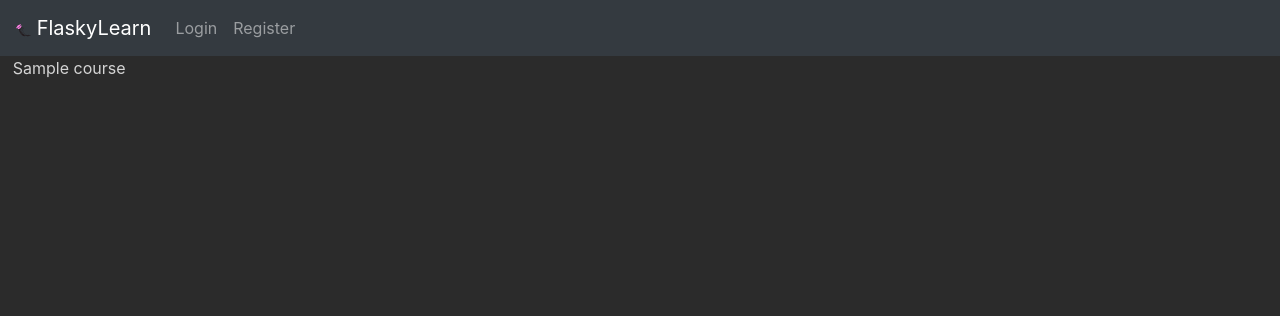
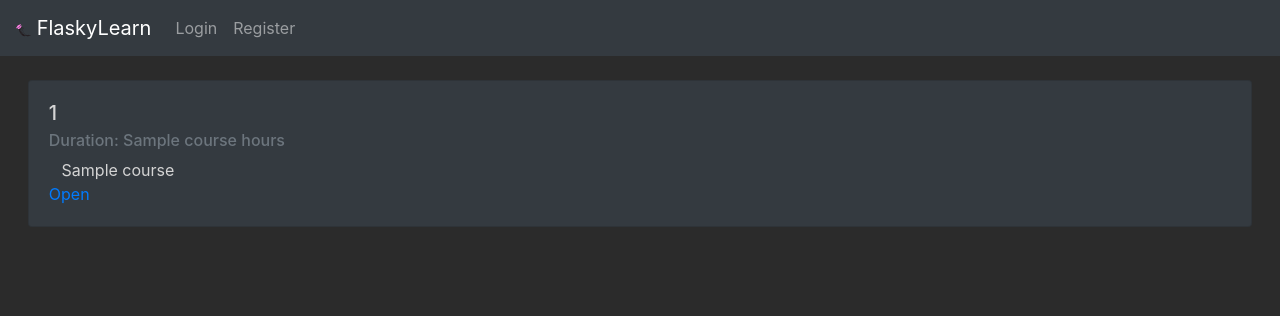
Before and after one commit to Sclafus/FlaskyLearn, a Flask app: template templates/courses.html in a window 1280 px wide. Shown: the top 316 px of the page. Run offline with Flask 2, Linux system fonts and the light colour scheme; the template is opened without the code that fills it: most values are stand-ins (such as "Sample title", 1, 10 or a date in 2020); parts of the project's set-up code (start-up, migrations or seed data) failed here and were passed over; some libraries are stand-ins or nearby versions.

Commit message:
added dynamic courses page with card view (incomplete)

```diff
--- a/courses/courses.py
+++ b/courses/courses.py
@@ -26,12 +26,12 @@ def homepage():
     courses = []
 
     # checks if user is authenticated
-    dbCurr.execute("SELECT name, duration FROM Course")
-    for courseName, courseDuration in dbCurr:
-        courses.append((courseName, courseDuration))
-
+    dbCurr.execute("SELECT name, duration, description FROM Course")
+    for name, duration, description in dbCurr:
+        courses.append((name, duration, description))
     return render_template('courses.html', context=courses)
 
 @courses.route('/<courseName>')
 def course(courseName):
-    pass
+    '''Page for a specified course, dinamically generated'''
+    return render_template('course.html', context=courseName)
--- a/static/css/style.css
+++ b/static/css/style.css
@@ -31,4 +31,20 @@ p {
 .margin {
   margin: 0 1vw;
 }
+
+.card-deck {
+  width: 98vw;
+  -ms-flex-wrap: wrap;
+      flex-wrap: wrap;
+  margin-left: 1vw;
+  margin-right: 1vw;
+}
+
+.card-title {
+  color: #d4d4d4;
+}
+
+.text-muted .card-subtitle {
+  color: #8c8c8c;
+}
 /*# sourceMappingURL=style.css.map */
--- a/static/css/style.scss
+++ b/static/css/style.scss
@@ -1,4 +1,5 @@
 $background: hsl(0, 0%, 17%);
+$text-muted: hsl(0, 0%, 55%);
 $text-color: hsl(0, 0%, 83%);
 
 .navbar-logo {
@@ -29,3 +30,15 @@ p {
 .margin {
   margin: 0 1vw;
 }
+.card-deck {
+  width: 98vw;
+  flex-wrap: wrap;
+  margin-left: 1vw;
+  margin-right: 1vw;
+}
+.card-title {
+  color: $text-color;
+}
+.text-muted .card-subtitle{
+  color: $text-muted;
+}
--- a/templates/courses.html
+++ b/templates/courses.html
@@ -1,7 +1,17 @@
 {% extends "base.html" %}
 {% block title %}Courses{% endblock %}
 {% block content %}
-{% for course in context: %}
-  <p>{{course}}</p>
-{% endfor %}
+<br>
+<div class="card-deck">
+  {% for course in context: %}
+  <div class="card bg-dark" style="width: 15vw;">
+    <div class="card-body">
+      <h5 class="card-title">{{course[0]}}</h5>
+      <h6 class="card-subtitle mb-2 text-muted">Duration: {{course[1]}} hours</h6>
+      <p class="card-text">{{course[2]}}</p>
+      <a href="#" class="card-link">Open</a>
+    </div>
+  </div>
+  {% endfor %}
+</div>
 {% endblock %}
```
Also changed, not shown: 1 other file.
